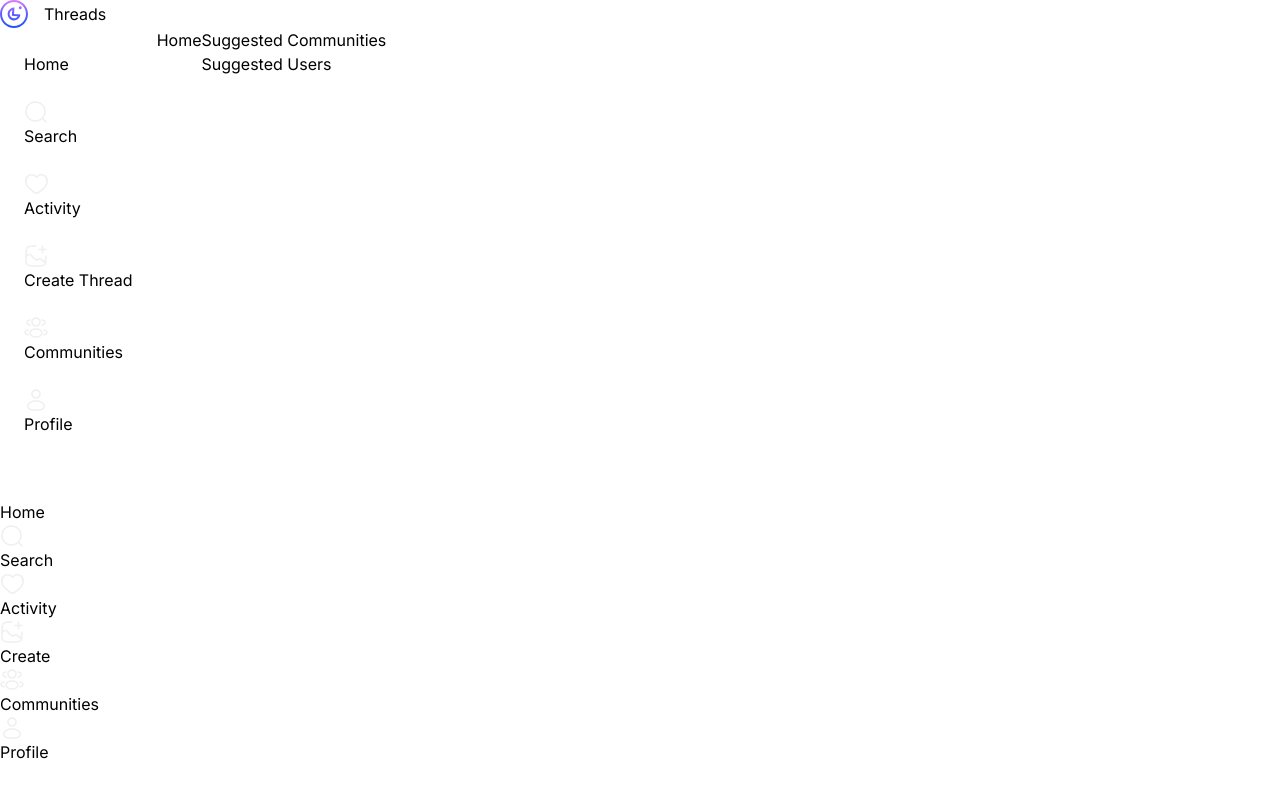
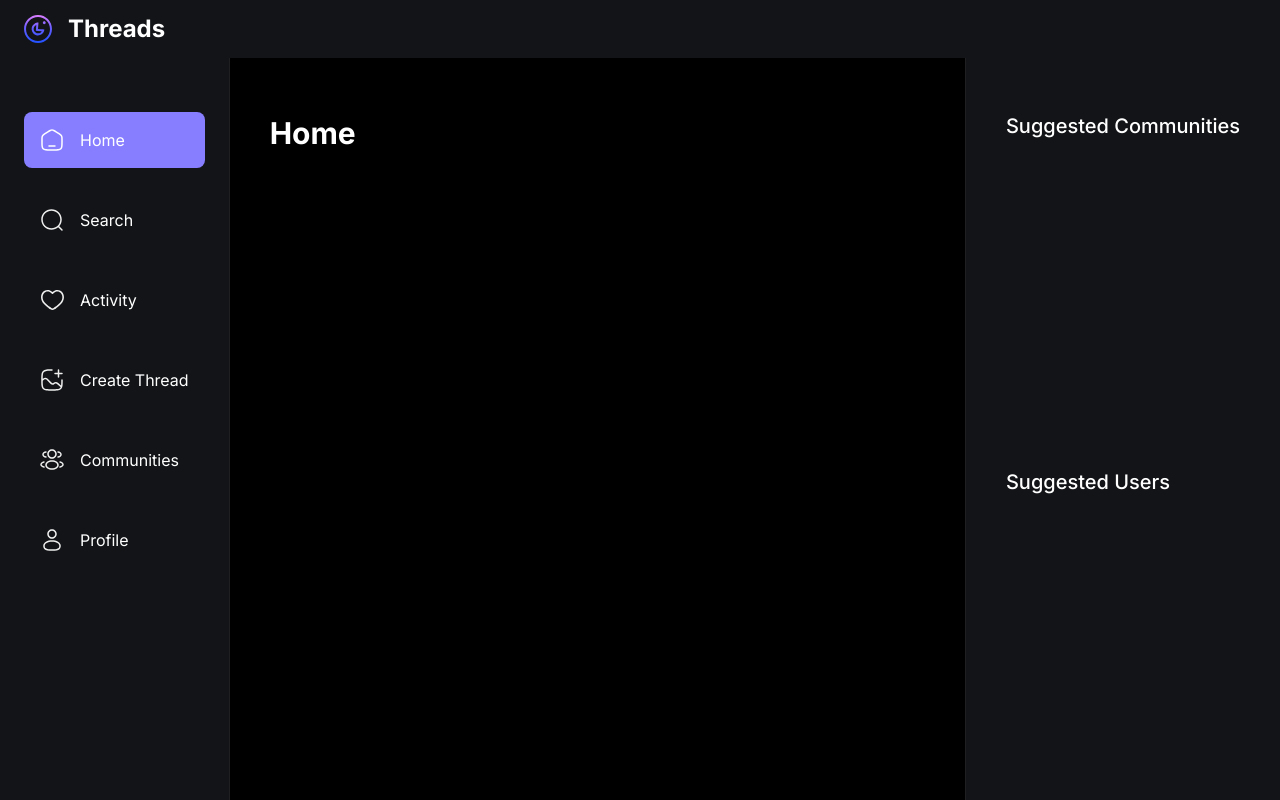
Before and after one commit to Gapotchenko-Yakov/threads, a Next.js app: page / in a window 1280 px wide. Built offline with nearby package versions, Linux system fonts and the light colour scheme; no server answers.

Commit message:
Restore globals.css and tailwind.config.ts after shadcn rewritting..

```diff
--- a/app/globals.css
+++ b/app/globals.css
@@ -1,3 +1,161 @@
 @tailwind base;
-  @tailwind components;
-  @tailwind utilities;
+@tailwind components;
+@tailwind utilities;
+
+@layer components {
+  /* main */
+  .main-container {
+    @apply flex min-h-screen flex-1 flex-col items-center bg-dark-1 px-6 pb-10 pt-28 max-md:pb-32 sm:px-10;
+  }
+
+  /* Head Text */
+  .head-text {
+    @apply text-heading2-bold text-light-1;
+  }
+
+  /* Activity */
+  .activity-card {
+    @apply flex items-center gap-2 rounded-md bg-dark-2 px-7 py-4;
+  }
+
+  /* No Result */
+  .no-result {
+    @apply text-center !text-base-regular text-light-3;
+  }
+
+  /* Community Card */
+  .community-card {
+    @apply w-full rounded-lg bg-dark-3 px-4 py-5 sm:w-96;
+  }
+
+  .community-card_btn {
+    @apply rounded-lg bg-primary-500 px-5 py-1.5 text-small-regular !text-light-1 !important;
+  }
+
+  /* thread card  */
+  .thread-card_bar {
+    @apply relative mt-2 w-0.5 grow rounded-full bg-neutral-800;
+  }
+
+  /* User card */
+  .user-card {
+    @apply flex flex-col justify-between gap-4 max-xs:rounded-xl max-xs:bg-dark-3 max-xs:p-4 xs:flex-row xs:items-center;
+  }
+
+  .user-card_avatar {
+    @apply flex flex-1 items-start justify-start gap-3 xs:items-center;
+  }
+
+  .user-card_btn {
+    @apply h-auto min-w-[74px] rounded-lg bg-primary-500 text-[12px] text-light-1 !important;
+  }
+
+  .searchbar {
+    @apply flex gap-1 rounded-lg bg-dark-3 px-4 py-2;
+  }
+
+  .searchbar_input {
+    @apply border-none bg-dark-3 text-base-regular text-light-4 outline-none !important;
+  }
+
+  .topbar {
+    @apply fixed top-0 z-30 flex w-full items-center justify-between bg-dark-2 px-6 py-3;
+  }
+
+  .bottombar {
+    @apply fixed bottom-0 z-10 w-full rounded-t-3xl bg-glassmorphism p-4 backdrop-blur-lg xs:px-7 md:hidden;
+  }
+
+  .bottombar_container {
+    @apply flex items-center justify-between gap-3 xs:gap-5;
+  }
+
+  .bottombar_link {
+    @apply relative flex flex-col items-center gap-2 rounded-lg p-2 sm:flex-1 sm:px-2 sm:py-2.5;
+  }
+
+  .leftsidebar {
+    @apply sticky left-0 top-0 z-20 flex h-screen w-fit flex-col justify-between overflow-auto border-r border-r-dark-4 bg-dark-2 pb-5 pt-28 max-md:hidden;
+  }
+
+  .leftsidebar_link {
+    @apply relative flex justify-start gap-4 rounded-lg p-4;
+  }
+
+  .pagination {
+    @apply mt-10 flex w-full items-center justify-center gap-5;
+  }
+
+  .rightsidebar {
+    @apply sticky right-0 top-0 z-20 flex h-screen w-fit flex-col justify-between gap-12 overflow-auto border-l border-l-dark-4 bg-dark-2 px-10 pb-6 pt-28 max-xl:hidden;
+  }
+}
+
+@layer utilities {
+  .css-invert {
+    @apply invert-[50%] brightness-200;
+  }
+
+  .custom-scrollbar::-webkit-scrollbar {
+    width: 3px;
+    height: 3px;
+    border-radius: 2px;
+  }
+
+  .custom-scrollbar::-webkit-scrollbar-track {
+    background: #09090a;
+  }
+
+  .custom-scrollbar::-webkit-scrollbar-thumb {
+    background: #5c5c7b;
+    border-radius: 50px;
+  }
+
+  .custom-scrollbar::-webkit-scrollbar-thumb:hover {
+    background: #7878a3;
+  }
+}
+
+/* Clerk Responsive fix */
+.cl-organizationSwitcherTrigger .cl-userPreview .cl-userPreviewTextContainer {
+  @apply max-sm:hidden;
+}
+
+.cl-organizationSwitcherTrigger
+  .cl-organizationPreview
+  .cl-organizationPreviewTextContainer {
+  @apply max-sm:hidden;
+}
+
+/* Shadcn Component Styles */
+
+/* Tab */
+.tab {
+  @apply flex min-h-[50px] flex-1 items-center gap-3 bg-dark-2 text-light-2 data-[state=active]:bg-[#0e0e12] data-[state=active]:text-light-2 !important;
+}
+
+.no-focus {
+  @apply focus-visible:ring-0 focus-visible:ring-transparent focus-visible:ring-offset-0 !important;
+}
+
+/* Account Profile  */
+.account-form_image-label {
+  @apply flex h-24 w-24 items-center justify-center rounded-full bg-dark-4 !important;
+}
+
+.account-form_image-input {
+  @apply cursor-pointer border-none bg-transparent outline-none file:text-blue !important;
+}
+
+.account-form_input {
+  @apply border border-dark-4 bg-dark-3 text-light-1 !important;
+}
+
+/* Comment Form */
+.comment-form {
+  @apply mt-10 flex items-center gap-4 border-y border-y-dark-4 py-5 max-xs:flex-col !important;
+}
+
+.comment-form_btn {
+  @apply rounded-3xl bg-primary-500 px-8 py-2 !text-small-regular text-light-1 max-xs:w-full !important;
+}
--- a/components/forms/AccountProfile.tsx
+++ b/components/forms/AccountProfile.tsx
@@ -153,7 +153,9 @@
             </FormItem>
           )}
         />
-        <Button type="submit">Submit</Button>
+        <Button type="submit" className="bg-primary-500">
+          Submit
+        </Button>
       </form>
     </Form>
   );
--- a/tailwind.config.ts
+++ b/tailwind.config.ts
@@ -1,14 +1,12 @@
-import type { Config } from "tailwindcss"
-
-const config = {
+/** @type {import('tailwindcss').Config} */
+module.exports = {
   darkMode: ["class"],
   content: [
-    './pages/**/*.{ts,tsx}',
-    './components/**/*.{ts,tsx}',
-    './app/**/*.{ts,tsx}',
-    './src/**/*.{ts,tsx}',
+    "./pages/**/*.{ts,tsx}",
+    "./components/**/*.{ts,tsx}",
+    "./app/**/*.{ts,tsx}",
+    "./src/**/*.{ts,tsx}",
   ],
-  prefix: "",
   theme: {
     container: {
       center: true,
@@ -17,15 +15,195 @@
         "2xl": "1400px",
       },
     },
+    fontSize: {
+      "heading1-bold": [
+        "36px",
+        {
+          lineHeight: "140%",
+          fontWeight: "700",
+        },
+      ],
+      "heading1-semibold": [
+        "36px",
+        {
+          lineHeight: "140%",
+          fontWeight: "600",
+        },
+      ],
+      "heading2-bold": [
+        "30px",
+        {
+          lineHeight: "140%",
+          fontWeight: "700",
+        },
+      ],
+      "heading2-semibold": [
+        "30px",
+        {
+          lineHeight: "140%",
+          fontWeight: "600",
+        },
+      ],
+      "heading3-bold": [
+        "24px",
+        {
+          lineHeight: "140%",
+          fontWeight: "700",
+        },
+      ],
+      "heading4-medium": [
+        "20px",
+        {
+          lineHeight: "140%",
+          fontWeight: "500",
+        },
+      ],
+      "body-bold": [
+        "18px",
+        {
+          lineHeight: "140%",
+          fontWeight: "700",
+        },
+      ],
+      "body-semibold": [
+        "18px",
+        {
+          lineHeight: "140%",
+          fontWeight: "600",
+        },
+      ],
+      "body-medium": [
+        "18px",
+        {
+          lineHeight: "140%",
+          fontWeight: "500",
+        },
+      ],
+      "body-normal": [
+        "18px",
+        {
+          lineHeight: "140%",
+          fontWeight: "400",
+        },
+      ],
+      "body1-bold": [
+        "18px",
+        {
+          lineHeight: "140%",
+          fontWeight: "700",
+        },
+      ],
+      "base-regular": [
+        "16px",
+        {
+          lineHeight: "140%",
+          fontWeight: "400",
+        },
+      ],
+      "base-medium": [
+        "16px",
+        {
+          lineHeight: "140%",
+          fontWeight: "500",
+        },
+      ],
+      "base-semibold": [
+        "16px",
+        {
+          lineHeight: "140%",
+          fontWeight: "600",
+        },
+      ],
+      "base1-semibold": [
+        "16px",
+        {
+          lineHeight: "140%",
+          fontWeight: "600",
+        },
+      ],
+      "small-regular": [
+        "14px",
+        {
+          lineHeight: "140%",
+          fontWeight: "400",
+        },
+      ],
+      "small-medium": [
+        "14px",
+        {
+          lineHeight: "140%",
+          fontWeight: "500",
+        },
+      ],
+      "small-semibold": [
+        "14px",
+        {
+          lineHeight: "140%",
+          fontWeight: "600",
+        },
+      ],
+      "subtle-medium": [
+        "12px",
+        {
+          lineHeight: "16px",
+          fontWeight: "500",
+        },
+      ],
+      "subtle-semibold": [
+        "12px",
+        {
+          lineHeight: "16px",
+          fontWeight: "600",
+        },
+      ],
+      "tiny-medium": [
+        "10px",
+        {
+          lineHeight: "140%",
+          fontWeight: "500",
+        },
+      ],
+      "x-small-semibold": [
+        "7px",
+        {
+          lineHeight: "9.318px",
+          fontWeight: "600",
+        },
+      ],
+    },
     extend: {
+      colors: {
+        "primary-500": "#877EFF",
+        "secondary-500": "#FFB620",
+        blue: "#0095F6",
+        "logout-btn": "#FF5A5A",
+        "navbar-menu": "rgba(16, 16, 18, 0.6)",
+        "dark-1": "#000000",
+        "dark-2": "#121417",
+        "dark-3": "#101012",
+        "dark-4": "#1F1F22",
+        "light-1": "#FFFFFF",
+        "light-2": "#EFEFEF",
+        "light-3": "#7878A3",
+        "light-4": "#5C5C7B",
+        "gray-1": "#697C89",
+        glassmorphism: "rgba(16, 16, 18, 0.60)",
+      },
+      boxShadow: {
+        "count-badge": "0px 0px 6px 2px rgba(219, 188, 159, 0.30)",
+        "groups-sidebar": "-30px 0px 60px 0px rgba(28, 28, 31, 0.50)",
+      },
+      screens: {
+        xs: "400px",
+      },
       keyframes: {
         "accordion-down": {
-          from: { height: "0" },
+          from: { height: 0 },
           to: { height: "var(--radix-accordion-content-height)" },
         },
         "accordion-up": {
           from: { height: "var(--radix-accordion-content-height)" },
-          to: { height: "0" },
+          to: { height: 0 },
         },
       },
       animation: {
@@ -35,6 +213,4 @@
     },
   },
   plugins: [require("tailwindcss-animate")],
-} satisfies Config
-
-export default config
+};
```
